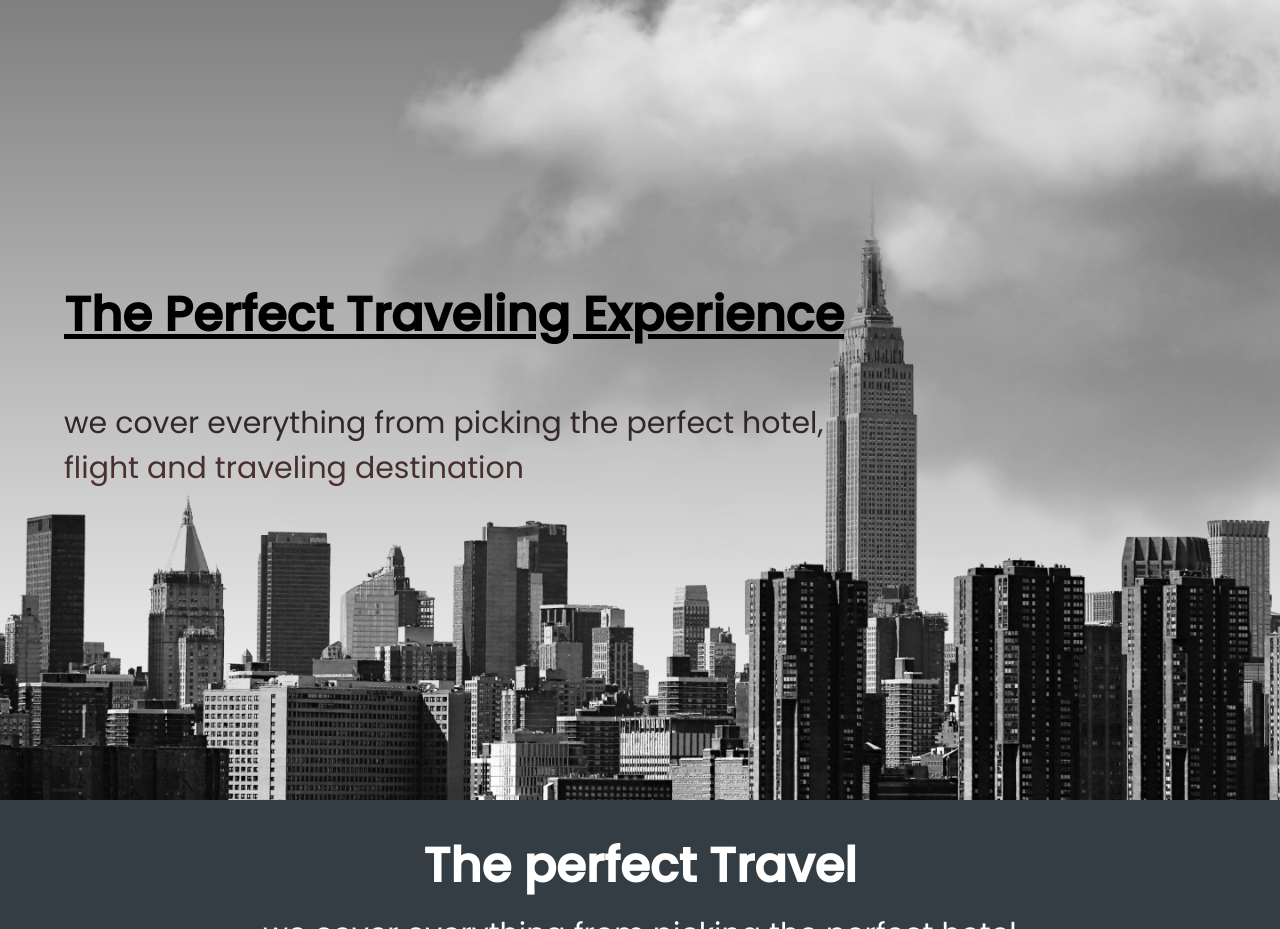
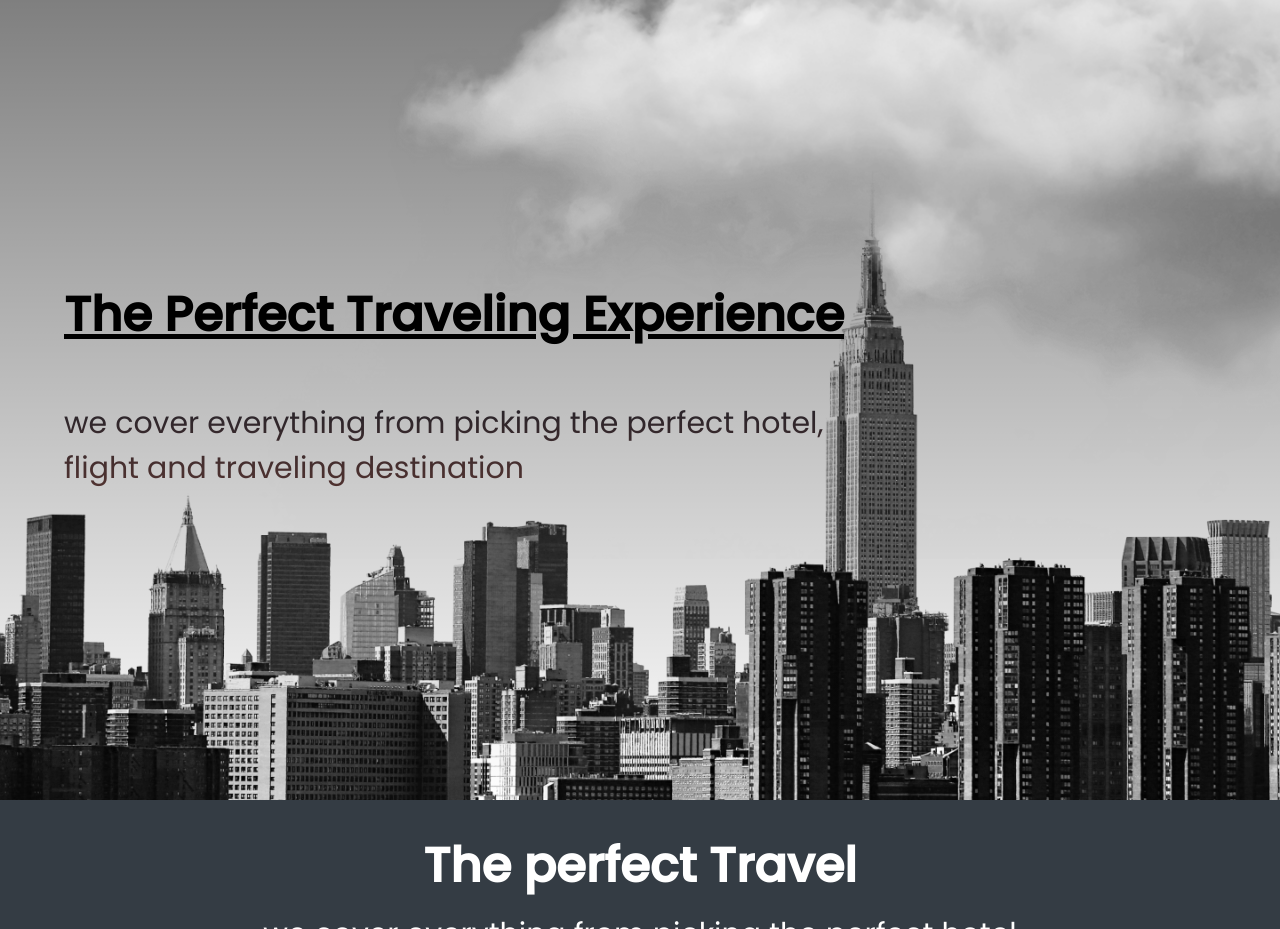
Before and after one commit to Sammex45/Travelley, a plain HTML site: page index.html in a window 1280 px wide. Shown: the part 800-1729 px from the top of the page. Drawn offline with Linux system fonts and the light colour scheme; a web font is replaced by a local one.

Commit message:
i commit my changes

```diff
--- a/index.html
+++ b/index.html
@@ -35,7 +35,7 @@
             <h3>we cover everything from picking the perfect hotel,<br />
                 flight and traveling destination </h3>
             <img src="cloud.png" class="moving-cloud-1 cloud">
-            <img src="cloud.png" class="moving-cloud-2 cloud">
+
 
         </header>
     </section>
```
